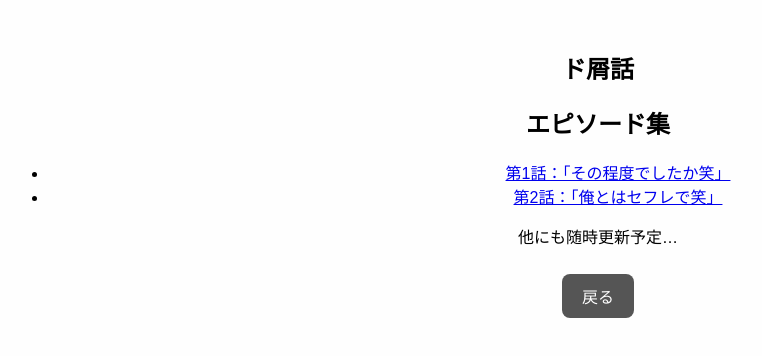
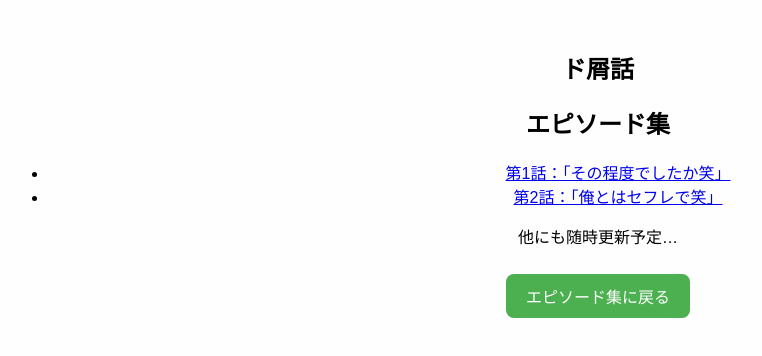
Before and after one commit to Airi20/yugi, a plain HTML site: page index.html in a window 1280 px wide. Both pictures are taken after a click on the button "はい". Shown: the whole page, without its empty margins (42-804 px from the left). Drawn offline with Linux system fonts and the light colour scheme.

Commit message:
Update index.html

```diff
--- a/index.html
+++ b/index.html
@@ -54,7 +54,8 @@
 </ul>
 
     <p>他にも随時更新予定…</p>
-    <button class="back" onclick="showScreen('age-check')">戻る</button>
+    <button onclick="window.location.href='index.html#yes'">エピソード集に戻る</button>
+
   </div>
 
   <!-- いいえを押した後の画面 -->
```
